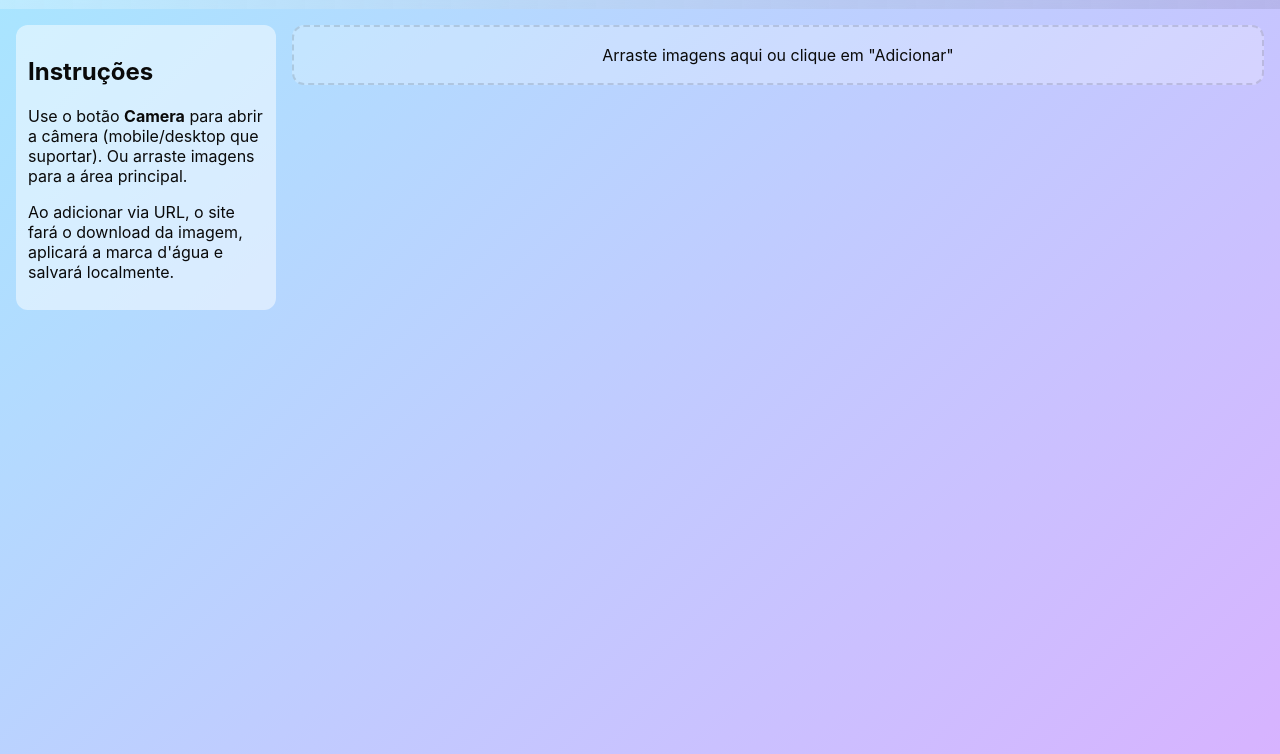
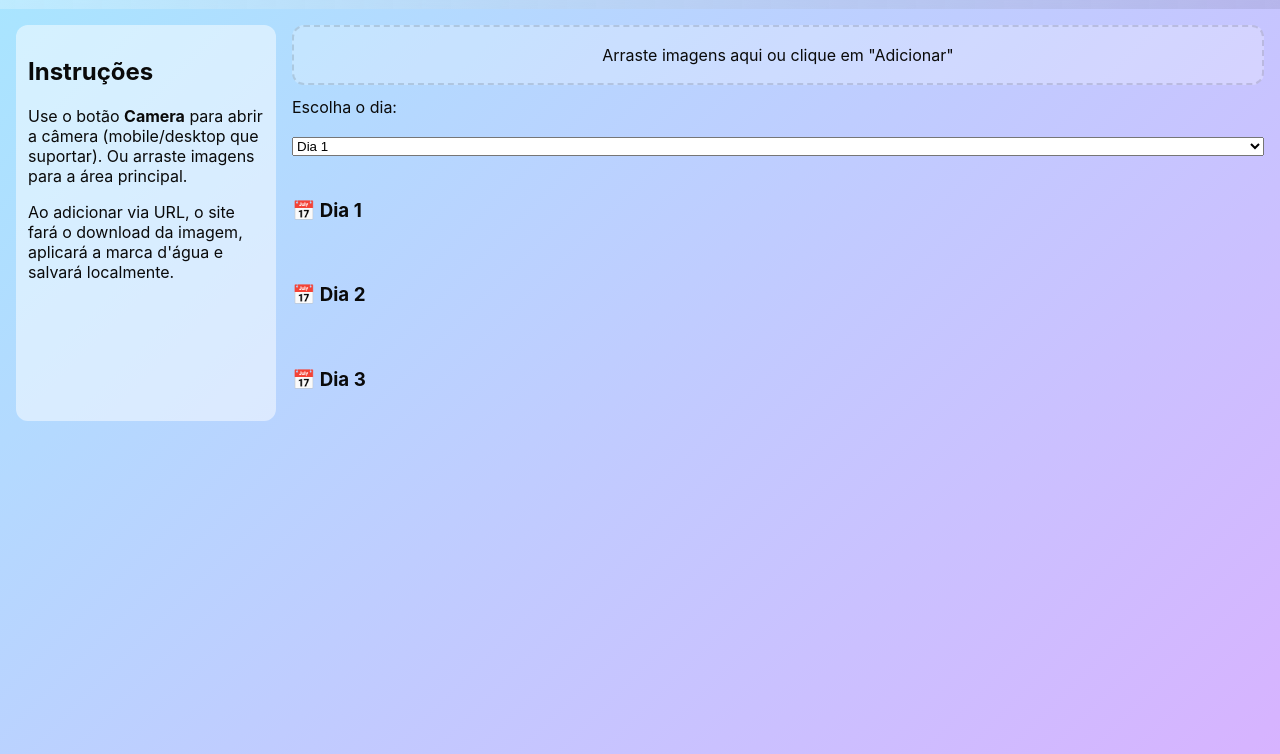
Before and after one commit to sabrinaalves-1/galeria.setec, a plain HTML site: page index.html in a window 1280 px wide. Shown: the part 46-800 px from the top of the page. Drawn offline with Linux system fonts and the light colour scheme.

Commit message:
Update index.html

```diff
--- a/index.html
+++ b/index.html
@@ -26,7 +26,22 @@
 
     <section class="gallery-area">
       <div id="dropzone" class="dropzone">Arraste imagens aqui ou clique em "Adicionar"</div>
-      <div id="gallery" class="gallery"></div>
+
+      <label for="daySelect" style="margin-bottom:8px; display:block;">Escolha o dia:</label>
+      <select id="daySelect" style="margin-bottom:12px;">
+        <option value="1">Dia 1</option>
+        <option value="2">Dia 2</option>
+        <option value="3">Dia 3</option>
+      </select>
+
+      <h3>📅 Dia 1</h3>
+      <div id="gallery1" class="gallery"></div>
+
+      <h3>📅 Dia 2</h3>
+      <div id="gallery2" class="gallery"></div>
+
+      <h3>📅 Dia 3</h3>
+      <div id="gallery3" class="gallery"></div>
     </section>
   </main>
 
```
